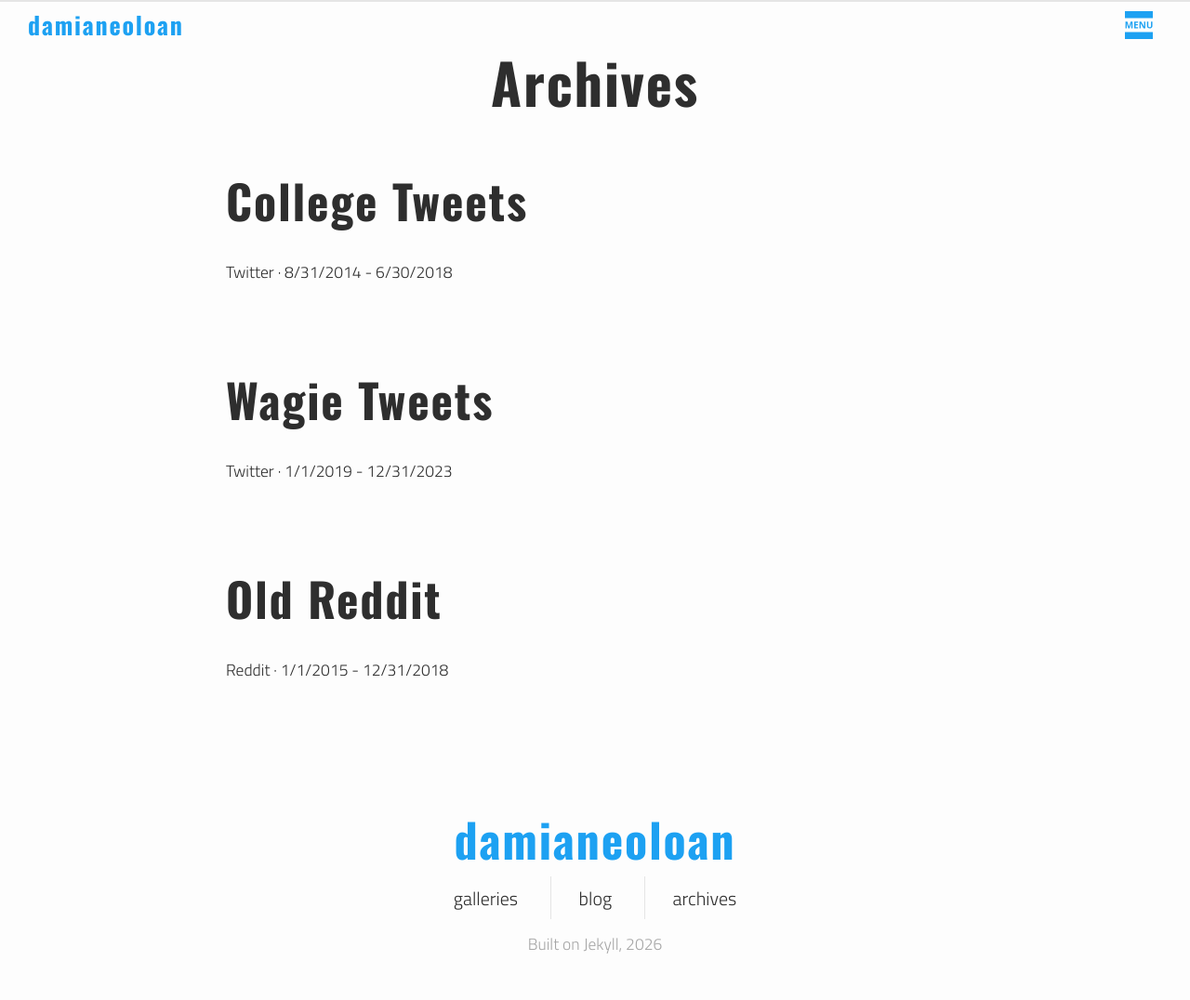
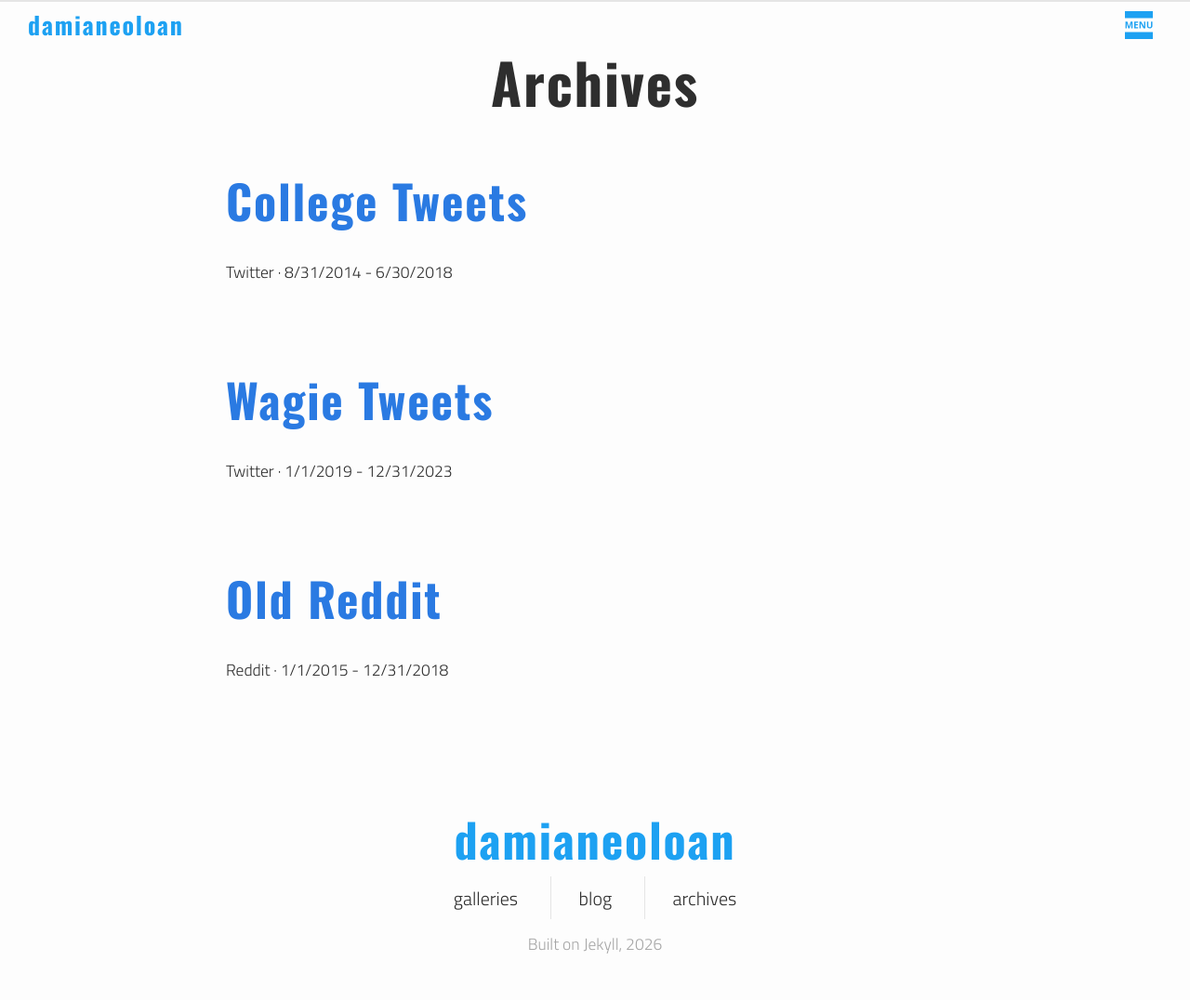
Before and after one commit to damianeoloan/damianeoloan.github.io, a Jekyll site: the page built from pages/archives-index.html, in a window 1280 px wide. Shown: the whole page at 93% size. Built offline with Jekyll 4.4.1, drawn with Linux system fonts in a browser that asks for light colours.

Commit message:
w/ Claude: Replace the SVG date badge with text, and strip the index lists back
The blog index rendered each date as an inline SVG: a circle with day,
month and year <text> nodes, the year hidden at opacity 0 and swapped in
on hover. It also carried a stray unmatched </g>. It is now a single
<time datetime="...">5 September, 2026</time>, right-aligned, which keeps
the date machine-readable instead of burying it in SVG text nodes.

That removed the last thing the three-stripe structure was doing. All
nine li:nth-of-type(3n+1/2/0) blocks across the blog, gallery and archive
lists are gone - with every card white they alternated nothing, and their
per-stripe circle fills were the reason every third date badge rendered
with an invisible disc.

The colours those blocks set are not restated here: index titles and links
now fall back to the base <a> rule, so the lists set no colour at all.
a.post-link and a.gallery-link existed only to declare text-decoration:
none, which _base.scss already sets on every link, so both rules go
entirely; a.archive-link keeps its nested h2 margin, which is not
redundant.

_sass/_layout.scss: 844 -> 733 lines.

Co-Authored-By: Claude Opus 5 <noreply@anthropic.com>

```diff
--- a/_sass/_layout.scss
+++ b/_sass/_layout.scss
@@ -300,40 +300,14 @@ h1.post-title {
      text-align: left;
      padding: var(--spacing-unit);
      @include media-query($on-mobile) { padding: calc(var(--spacing-unit) / 3); }
-     svg.post-meta {
-       width: 12rem;
-       height: 12rem;
+     time.post-item-date {
+       display: block;
+       text-align: right;
        margin-bottom: calc(var(--spacing-unit) / 2);
-       @include media-query($on-tablet) {
-         width: 8rem;
-         height: 8rem;
-         display: block;
-         margin: 0 auto calc(var(--spacing-unit) / 2);
-       }
-       text.month, text.year {
-         -webkit-transition: opacity 250ms ease-in;
-         transition: opacity 250ms ease-in;
-       }
-       text.day { font-size: 2.6rem; }
-       text.month { font-size: 1.2rem; }
-       text.year {
-         font-size: 1.2rem;
-         opacity: 0;
-       }
-     }
-     svg.post-meta:hover {
-       text.month {
-         opacity: 0;
-       }
-
-       text.year {
-         opacity: 1;
-       }
+       font-size: $small-font-size;
+       color: $dark-grey;
      }
 
-     a.post-link {
-       text-decoration: none;
-     }
 
      p.timer { font-size: $small-font-size; }
 
@@ -350,58 +324,8 @@ h1.post-title {
      }
    }
 
-   li:nth-of-type(3n+1) {
-     background: $white-color;
-     svg.post-meta {
-       circle { fill: $accent-color; }
-       text {
-         font-family: $title-font-family;
-         fill: $grey-color;
-       }
-     }
 
-     h2 {
-       color: $dark-grey;
-     }
 
-     a.post-link {
-       color: $dark-grey;
-     }
-   }
-
-   li:nth-of-type(3n+2) {
-     background: $white-color;
-     svg.post-meta {
-       circle { fill: $grey-color; }
-       text {
-         font-family: $title-font-family;
-         fill: $dark-grey;
-       }
-     }
-
-     a.post-link {
-       color: $dark-grey;
-     }
-
-     h2, p {
-       color: $dark-grey;
-     }
-  }
-
-  li:nth-of-type(3n+0) {
-    background: $white-color;
-    svg.post-meta {
-      circle { fill: $white-color; }
-       text {
-         font-family: $title-font-family;
-         fill: $accent-color;
-       }
-    }
-
-    a.post-link { color: $dark-grey; }
-
-    p { color: $dark-grey; }
-  }
 }
 
 /**
@@ -576,32 +500,13 @@ ul.gallery-index {
       margin-bottom: calc(var(--spacing-unit) / 2);
     }
 
-    a.gallery-link {
-      text-decoration: none;
-    }
-
     p.gallery-meta {
       font-size: $small-font-size;
     }
   }
 
-  li:nth-of-type(3n+1) {
-    background: $white-color;
-    h2 { color: $dark-grey; }
-    a.gallery-link { color: $dark-grey; }
-  }
 
-  li:nth-of-type(3n+2) {
-    background: $white-color;
-    a.gallery-link { color: $dark-grey; }
-    h2, p { color: $dark-grey; }
-  }
 
-  li:nth-of-type(3n+0) {
-    background: $white-color;
-    a.gallery-link { color: $dark-grey; }
-    p { color: $dark-grey; }
-  }
 }
 
 /**
@@ -623,7 +528,6 @@ ul.archive-index {
     @include media-query($on-mobile) { padding: calc(var(--spacing-unit) / 3); }
 
     a.archive-link {
-      text-decoration: none;
       h2 {
         margin-bottom: var(--spacing-unit);
       }
@@ -634,23 +538,8 @@ ul.archive-index {
     }
   }
 
-  li:nth-of-type(3n+1) {
-    background: $white-color;
-    h2 { color: $dark-grey; }
-    a.archive-link { color: $dark-grey; }
-  }
 
-  li:nth-of-type(3n+2) {
-    background: $white-color;
-    a.archive-link { color: $dark-grey; }
-    h2, p { color: $dark-grey; }
-  }
 
-  li:nth-of-type(3n+0) {
-    background: $white-color;
-    a.archive-link { color: $dark-grey; }
-    p { color: $dark-grey; }
-  }
 }
 
 /**
```
Also changed, not shown: _includes/post-item.html (+1 -7 lines).
